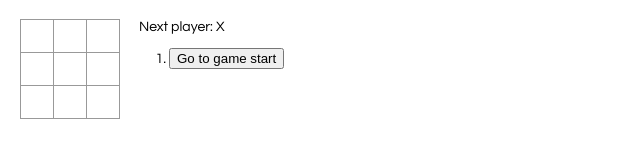
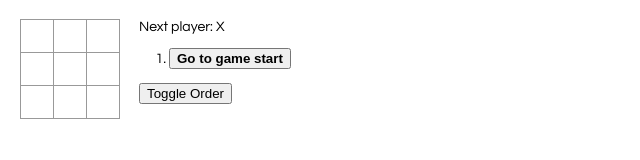
Before and after one commit to briandestura/react-tic-tac-toe, a React app: page / in a window 1280 px wide. Shown: the whole page, without its empty margins (0-640 px from the left). Built offline with nearby package versions, Linux system fonts and the light colour scheme.

Commit message:
Added ordering of move list, bolding of selected move list and using loops to generate squares

```diff
--- a/src/index.css
+++ b/src/index.css
@@ -45,6 +45,10 @@ body {
     flex-direction: row;
   }
 
+  .bold {
+    font-weight: bold;
+  }
+
   .game-info {
     margin-left: 20px;
   }
--- a/src/index.js
+++ b/src/index.js
@@ -80,6 +80,15 @@ class Board extends React.Component {
     />;
   }
 
+  renderRow(row){
+    let columns = [0, 1, 2];
+    return (
+      <div className="board-row">
+        { columns.map(column => this.renderSquare((row * 3) + column)) }
+      </div>
+    );
+  }
+
   render() {
     // const winner = calculateWinner(this.state.squares);
     // let status
@@ -91,20 +100,21 @@ class Board extends React.Component {
     //   status = 'Next player: ' +  (this.state.xIsNext ? 'X' : 'O');
     // }
 
-    let rows = [];
-    let num = 0;
-    for (let x = 0; x < 3; x++) {
-      let row_items = []
-      for (let y = 0; y < 3; y++) {
-        row_items.push(this.renderSquare(num));
-        num++;
-      }
-      rows.push(<div className="board-row">{row_items}</div>);
-    }
+    // let rows = [];
+    // let num = 0;
+    // for (let x = 0; x < 3; x++) {
+    //   let row_items = []
+    //   for (let y = 0; y < 3; y++) {
+    //     row_items.push(this.renderSquare(num));
+    //     num++;
+    //   }
+    //   rows.push(<div className="board-row">{row_items}</div>);
+    // }
 
+    let rows = [0, 1, 2]
     return (
       <div>
-        {rows}
+        { rows.map(row => this.renderRow(row)) }
       </div>
     );
   }
@@ -120,6 +130,7 @@ class Game extends React.Component {
       }],
       stepNumber: 0,
       xIsNext: true,
+      ascendingOrder: true,
     }
   }
 
@@ -149,6 +160,12 @@ class Game extends React.Component {
     });
   }
 
+  toggleOrder(){
+    this.setState({
+      ascendingOrder: !this.state.ascendingOrder,
+    });
+  }
+
   render() {
 
     const history = this.state.history;
@@ -159,12 +176,19 @@ class Game extends React.Component {
       const desc = move ?
         'Go to move #' + move :
         'Go to game start';
+
+      let bold = (this.state.stepNumber === move ? 'bold' : '');
+
       return (
         <li key={move}>
-          <button onClick={() => this.jumpTo(move)}>{desc}</button>
+          <button class={bold} onClick={() => this.jumpTo(move)}>{desc}</button>
         </li>
       );
     });
+
+    if (!this.state.ascendingOrder){
+      moves.sort((a,b) => { return b.key - a.key })
+    }
 
     let status
     if (winner) {
@@ -186,6 +210,11 @@ class Game extends React.Component {
         <div className="game-info">
           <div>{ status }</div>
           <ol>{ moves }</ol>
+          <button
+            onClick={() => this.toggleOrder()}
+          >
+            Toggle Order
+          </button>
         </div>
       </div>
     );
```
